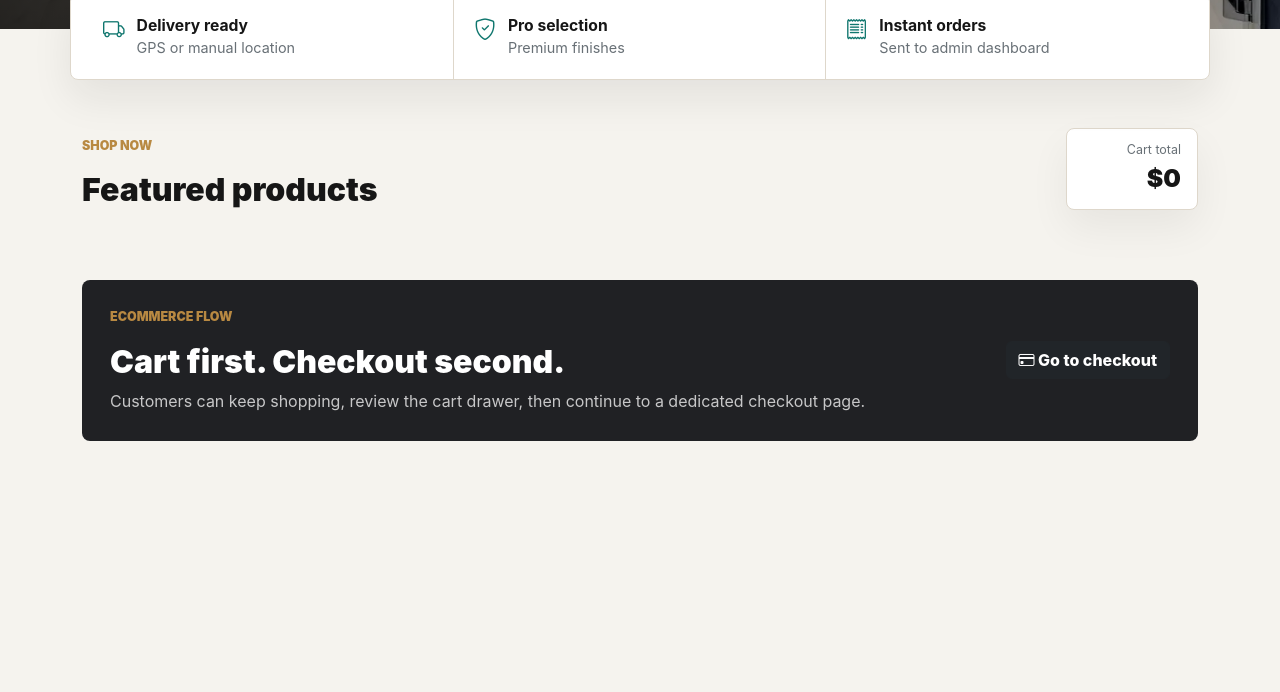
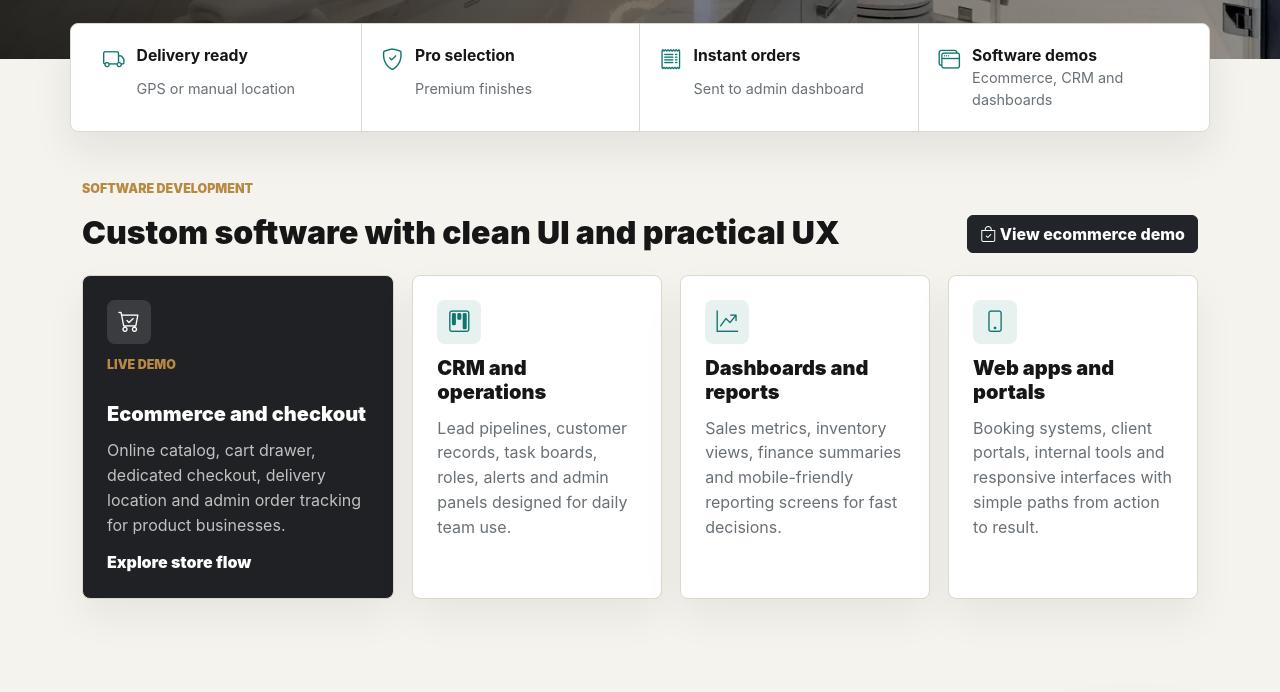
Before and after one commit to ceduardox/quevedo, a website: page public/index.html in a window 1280 px wide. Shown: the part 661-1353 px from the top of the page. Before the commit the page ends 1150 px from the top, so only its background shows below. Drawn offline with nearby package versions, Linux system fonts and the light colour scheme; no server answers.

Commit message:
Add software development section

```diff
--- a/public/index.html
+++ b/public/index.html
@@ -4,16 +4,16 @@
     <meta charset="utf-8" />
     <meta name="viewport" content="width=device-width, initial-scale=1" />
     <title>Importadora Quevedo LLC</title>
-    <meta name="description" content="Premium kitchen and bath products from Importadora Quevedo LLC." />
+    <meta name="description" content="Premium kitchen and bath products, ecommerce, UI/UX and custom software development from Importadora Quevedo LLC." />
     <meta property="og:title" content="Importadora Quevedo LLC" />
-    <meta property="og:description" content="Premium kitchen and bath products, Tramontina appliances, online ordering and delivery in Bolivia." />
+    <meta property="og:description" content="Premium kitchen and bath products, Tramontina appliances, ecommerce, UI/UX and custom software development." />
     <meta property="og:type" content="website" />
     <meta property="og:url" content="https://importadoraquevedollc.com/" />
     <meta property="og:image" content="https://importadoraquevedollc.com/aquiimagen.png" />
     <meta property="og:image:alt" content="Importadora Quevedo LLC product catalog" />
     <meta name="twitter:card" content="summary_large_image" />
     <meta name="twitter:title" content="Importadora Quevedo LLC" />
-    <meta name="twitter:description" content="Premium kitchen and bath products, Tramontina appliances, online ordering and delivery in Bolivia." />
+    <meta name="twitter:description" content="Premium kitchen and bath products, ecommerce, UI/UX and custom software development." />
     <meta name="twitter:image" content="https://importadoraquevedollc.com/aquiimagen.png" />
     <link rel="stylesheet" href="/vendor/bootstrap/css/bootstrap.min.css" />
     <link rel="stylesheet" href="/vendor/bootstrap-icons/bootstrap-icons.css" />
@@ -26,6 +26,7 @@
           <img src="/assets/logo.webp" alt="Importadora Quevedo LLC logo" />
         </a>
         <div class="nav-actions">
+          <a class="btn btn-outline-dark btn-sm" href="#software">Software</a>
           <a class="btn btn-outline-dark btn-sm" href="#products">Shop</a>
           <button class="btn btn-dark btn-sm cart-button" type="button" data-bs-toggle="offcanvas" data-bs-target="#cartDrawer">
             <i class="bi bi-bag"></i>
@@ -41,11 +42,12 @@
       <div class="container hero-content">
         <div class="row align-items-end g-4">
           <div class="col-lg-7">
-            <p class="eyebrow">Premium kitchen and bath fixtures</p>
-            <h1>Upgrade your space with a polished pro collection.</h1>
-            <p class="lead">Browse the catalog, add products to your cart, and move through a familiar ecommerce checkout when you are ready.</p>
+            <p class="eyebrow">Products, ecommerce and custom software</p>
+            <h1>Upgrade your space and your digital sales experience.</h1>
+            <p class="lead">Shop premium kitchen and bath products, or request ecommerce, business apps, dashboards and UI/UX software demos built around your workflow.</p>
             <div class="hero-actions">
               <a class="btn btn-light btn-lg" href="#products">Shop Collection</a>
+              <a class="btn btn-outline-light btn-lg" href="#software">Software Demos</a>
               <button class="btn btn-outline-light btn-lg" type="button" data-add-combo>Build $1,500 Pro Set</button>
             </div>
           </div>
@@ -76,6 +78,48 @@
           <i class="bi bi-receipt"></i>
           <strong>Instant orders</strong>
           <span>Sent to admin dashboard</span>
+        </div>
+        <div>
+          <i class="bi bi-window-stack"></i>
+          <strong>Software demos</strong>
+          <span>Ecommerce, CRM and dashboards</span>
+        </div>
+      </section>
+
+      <section class="container py-5 software-section" id="software">
+        <div class="section-heading">
+          <div>
+            <p class="eyebrow">Software development</p>
+            <h2>Custom software with clean UI and practical UX</h2>
+          </div>
+          <a class="btn btn-dark" href="#products">
+            <i class="bi bi-bag-check"></i>
+            View ecommerce demo
+          </a>
+        </div>
+        <div class="software-grid">
+          <article class="software-card software-card-featured">
+            <span class="software-icon"><i class="bi bi-cart-check"></i></span>
+            <p class="eyebrow">Live demo</p>
+            <h3>Ecommerce and checkout</h3>
+            <p>Online catalog, cart drawer, dedicated checkout, delivery location and admin order tracking for product businesses.</p>
+            <a href="#products">Explore store flow</a>
+          </article>
+          <article class="software-card">
+            <span class="software-icon"><i class="bi bi-kanban"></i></span>
+            <h3>CRM and operations</h3>
+            <p>Lead pipelines, customer records, task boards, roles, alerts and admin panels designed for daily team use.</p>
+          </article>
+          <article class="software-card">
+            <span class="software-icon"><i class="bi bi-graph-up-arrow"></i></span>
+            <h3>Dashboards and reports</h3>
+            <p>Sales metrics, inventory views, finance summaries and mobile-friendly reporting screens for fast decisions.</p>
+          </article>
+          <article class="software-card">
+            <span class="software-icon"><i class="bi bi-phone"></i></span>
+            <h3>Web apps and portals</h3>
+            <p>Booking systems, client portals, internal tools and responsive interfaces with simple paths from action to result.</p>
+          </article>
         </div>
       </section>
 
--- a/public/styles.css
+++ b/public/styles.css
@@ -132,7 +132,7 @@ body {
   position: relative;
   z-index: 3;
   display: grid;
-  grid-template-columns: repeat(3, 1fr);
+  grid-template-columns: repeat(4, 1fr);
   background: white;
   border: 1px solid var(--line);
   border-radius: 8px;
@@ -165,6 +165,77 @@ body {
 .ecommerce-strip span {
   color: var(--muted);
   font-size: 0.9rem;
+}
+
+.software-section {
+  scroll-margin-top: 94px;
+}
+
+.software-grid {
+  display: grid;
+  grid-template-columns: 1.25fr repeat(3, minmax(0, 1fr));
+  gap: 18px;
+}
+
+.software-card {
+  min-height: 250px;
+  display: flex;
+  flex-direction: column;
+  align-items: flex-start;
+  gap: 12px;
+  padding: 24px;
+  background: white;
+  border: 1px solid var(--line);
+  border-radius: 8px;
+  box-shadow: 0 18px 40px rgba(23, 23, 23, 0.06);
+}
+
+.software-card-featured {
+  background: var(--charcoal);
+  color: white;
+}
+
+.software-card h3 {
+  margin: 0;
+  font-size: 1.25rem;
+  font-weight: 900;
+}
+
+.software-card p:not(.eyebrow) {
+  color: var(--muted);
+  margin: 0;
+  line-height: 1.55;
+}
+
+.software-card-featured p:not(.eyebrow) {
+  color: rgba(255, 255, 255, 0.72);
+}
+
+.software-card a {
+  margin-top: auto;
+  color: var(--green);
+  font-weight: 900;
+  text-decoration: none;
+}
+
+.software-card-featured a {
+  color: white;
+}
+
+.software-icon {
+  width: 44px;
+  height: 44px;
+  display: inline-grid;
+  place-items: center;
+  border-radius: 8px;
+  background: rgba(15, 118, 110, 0.1);
+  color: var(--green);
+  font-size: 1.35rem;
+}
+
+.software-card-featured .software-icon {
+  background: rgba(255, 255, 255, 0.12);
+  color: white;
 }
 
 .section-heading,
@@ -985,7 +1056,8 @@ body {
   .order-grid,
   .ecommerce-strip,
   .checkout-layout,
-  .product-detail-grid {
+  .product-detail-grid,
+  .software-grid {
     grid-template-columns: 1fr;
   }
 
```
